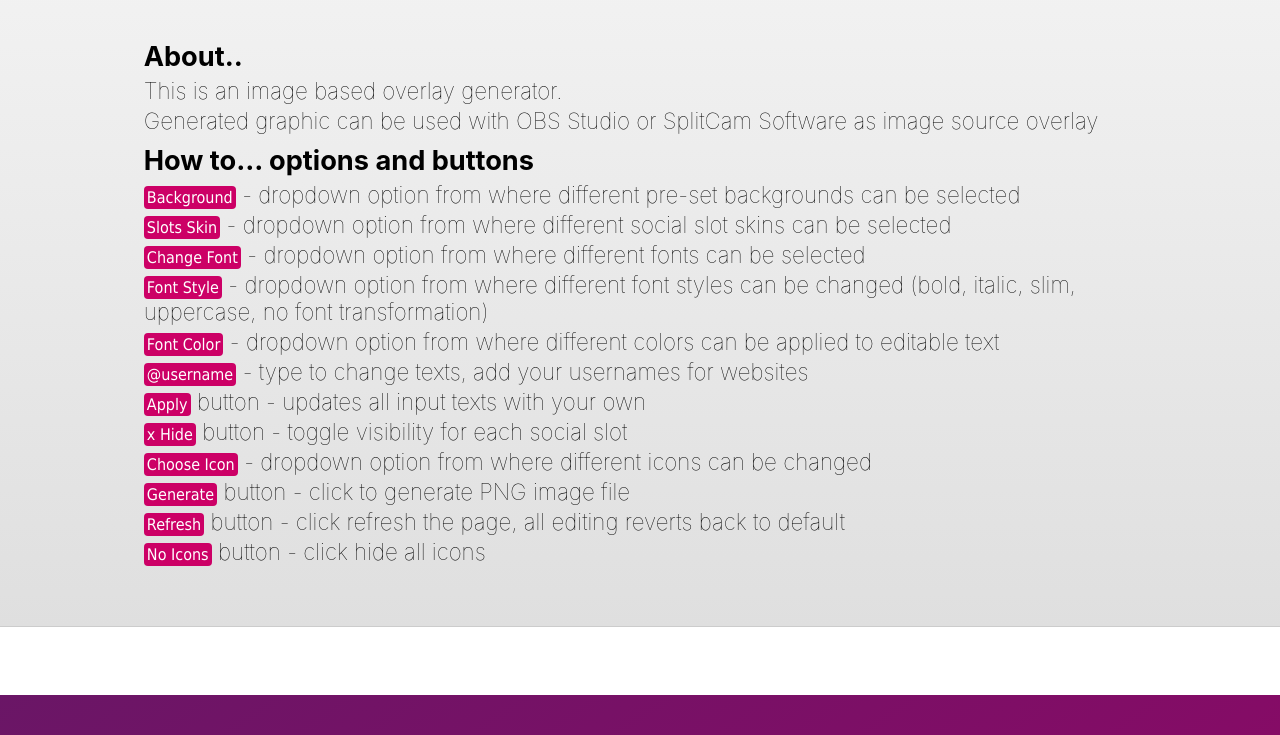
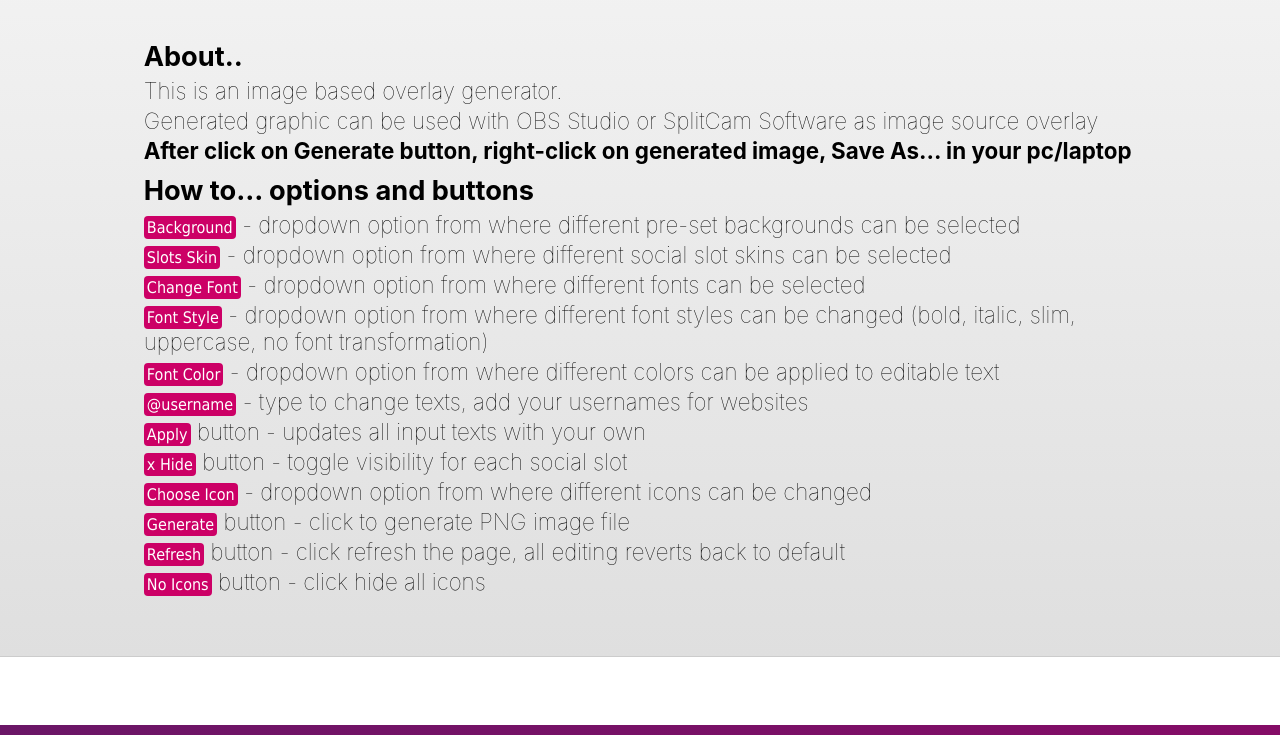
Before and after one commit to cssmfc/tool, a plain HTML site: page bottom_bar_generator/index.html in a window 1280 px wide. Shown: the part 1160-1895 px from the top of the page. Drawn offline with Linux system fonts and the light colour scheme.

Commit message:
✏  text
Added "how to save generated overlay "

```diff
--- a/bottom_bar_generator/index.html
+++ b/bottom_bar_generator/index.html
@@ -3162,6 +3162,7 @@ _html2canvas.Renderer.Canvas = function(options) {
         <p><strong class="makebigger">About..</strong></p>
         <p>This is an image based overlay generator.</p>
         <p>Generated graphic can be used with OBS Studio or SplitCam Software as image source overlay</p>
+	     <p><strong>After click on Generate button, right-click on generated image, Save As... in your pc/laptop</strong></p>
         </div>
 
         <div>
```
